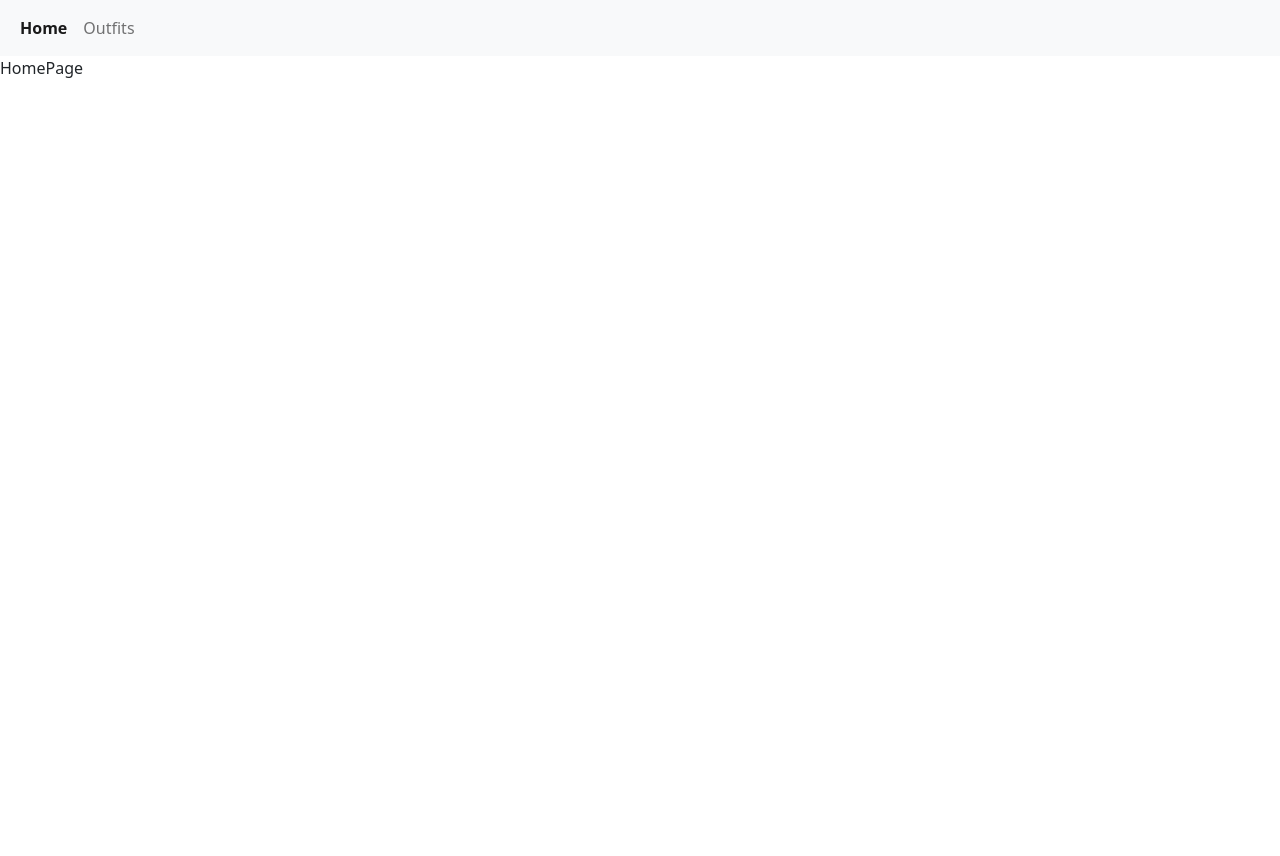
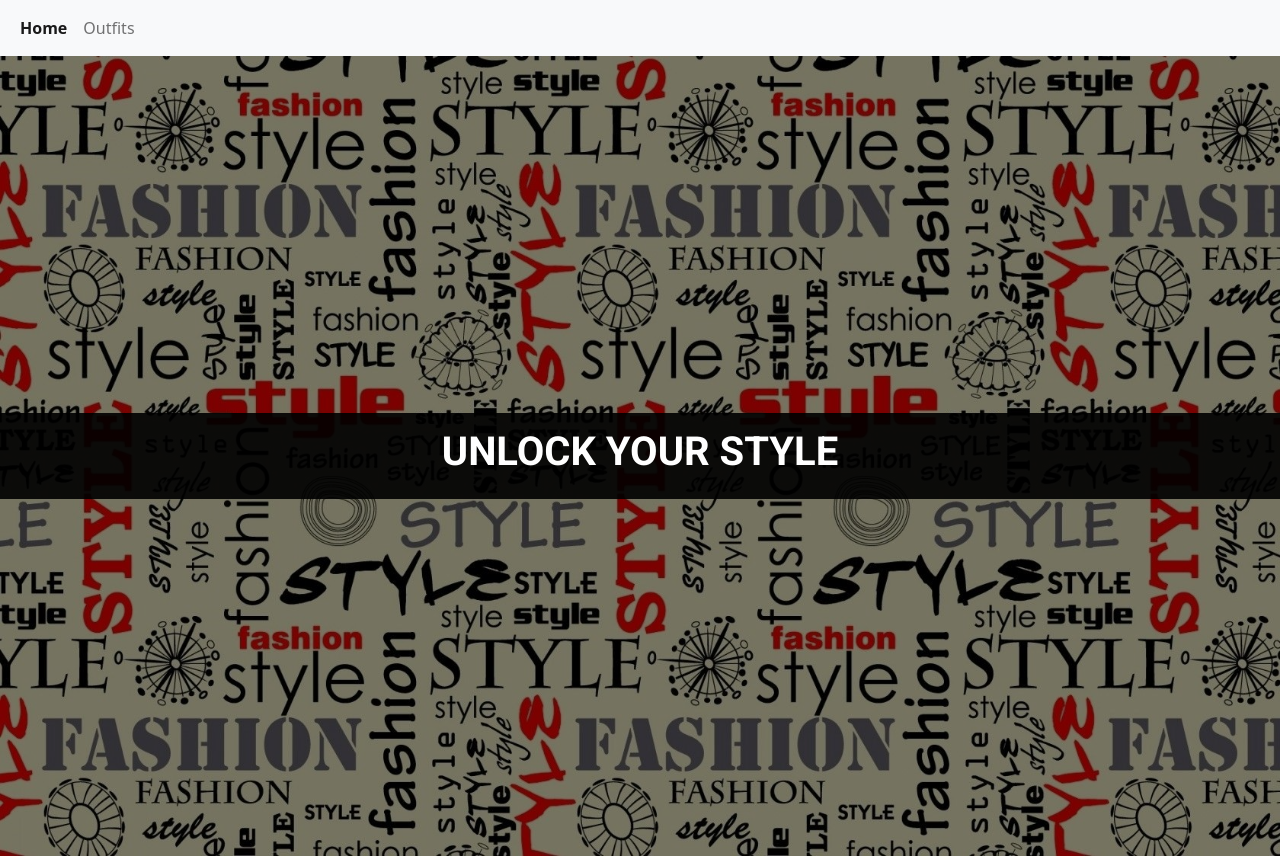
Before and after one commit to bladshed/project-2-vuejs, a Vue app: page / in a window 1280 px wide. Before the commit the page ends 800 px from the top, so only its background shows below. Built offline with nearby package versions, Linux system fonts and the light colour scheme.

Commit message:
implemented axios to get data from custom api

```diff
--- a/package.json
+++ b/package.json
@@ -8,6 +8,7 @@
     "lint": "vue-cli-service lint"
   },
   "dependencies": {
+    "axios": "^0.24.0",
     "bootstrap": "^5.1.3",
     "core-js": "^3.6.5",
     "vue": "^2.6.11"
--- a/public/index.html
+++ b/public/index.html
@@ -6,6 +6,10 @@
     <meta name="viewport" content="width=device-width,initial-scale=1.0">
     <link rel="icon" href="<%= BASE_URL %>favicon.ico">
     <title><%= htmlWebpackPlugin.options.title %></title>
+
+    <link rel="preconnect" href="https://fonts.googleapis.com">
+    <link rel="preconnect" href="https://fonts.gstatic.com" crossorigin>
+    <link href="https://fonts.googleapis.com/css2?family=Roboto:wght@700&display=swap" rel="stylesheet">
   </head>
   <body>
     <noscript>
--- a/src/components/HomePage.vue
+++ b/src/components/HomePage.vue
@@ -1,18 +1,36 @@
 <template>
-  <div>
-    HomePage
+  <div id="home-div">
+    <div id="background" class="d-flex justify-content-center align-items-center">
+      <div class="text-center title">
+        <h1>UNLOCK YOUR STYLE</h1>
+      </div>
+    </div>
   </div>
 </template>
 
 <script>
-
 export default {
   name: "HomePage",
-  components: {
-  }
-}
+  components: {},
+};
 </script>
 
 <style>
-
+#home-div {
+  height: 100vh;
+  background-image: url("../images/fashion-background.jpg");
+  background-size: cover;
+}
+#background {
+  height: 100%;
+  width: 100%;
+  background-color: rgba(0, 0, 0, 0.5);
+}
+.title {
+  font-family: "Roboto", sans-serif;
+  color: white;
+  background-color: rgba(0, 0, 0, 0.9);
+  padding: 15px;
+  width: 100%;
+}
 </style>
--- /dev/null
+++ b/src/components/OutfitCard.vue
@@ -0,0 +1,46 @@
+<template>
+  <div class="card col-2 mx-2">
+    <div class="card-header">
+        {{ outfit.type.toUpperCase() }}
+    </div>
+    <div class="card-body">
+        <h5 class="card-title">{{ outfit.gender.toUpperCase() }}</h5>
+        <img class="mx-0" v-bind:src="outfit.img_url" alt="" />
+    </div>
+    <div class="d-flex flex-row justify-content-center align-items-center">
+        <button class="btn-sm btn-warning mb-3 m-2 col-4">Edit</button>
+        <button class="btn-sm btn-success mb-3 m-2 col-4">View</button>
+    </div>
+    <div class="card-footer text-muted">
+        {{ outfit.dateCreated.split("T")[0] }}
+    </div>
+  </div>
+</template>
+
+<script>
+export default {
+  props: ["outfit"],
+  data: function () {
+    return {
+      formattedDate: "",
+    };
+  },
+//   computed: {
+//     // a computed property is like a function
+//     // in the `methods`
+//     // however we refer to it as if it is a data
+//     // variable in the template
+//     formatDate: function () {
+//         // 2022-01-08T12:45:19.822Z
+//         return this.outfit.dateCreated.split("T")[0]
+//     },
+//   }
+};
+</script>
+
+<style>
+img {
+    height: 170px;
+    width: 100%;
+}
+</style>
--- a/src/components/OutfitsPage.vue
+++ b/src/components/OutfitsPage.vue
@@ -1,18 +1,108 @@
 <template>
-  <div>
-    OutfitsPage
+  <div id="outfits-div">
+    <div id="background">
+      <main class="d-flex py-3">
+        <!-- search column start -->
+        <div class="col-2" id="search-div">
+          <div class="p-3">
+            <input id="search-input" class="form-control" type="text" placeholder="text input"/>
+
+            <hr />
+            <label>Types</label>
+            <div class="form-check">
+              <input class="form-check-input" type="checkbox" value="formal" />
+              <label class="form-check-label" for="flexCheckDefault">
+                Formal
+              </label>
+            </div>
+            <div class="form-check">
+              <input class="form-check-input" type="checkbox" value="casual" />
+              <label class="form-check-label" for="flexCheckDefault">
+                Casual
+              </label>
+            </div>
+            <div class="form-check">
+              <input
+                class="form-check-input"
+                type="checkbox"
+                value="streetwear"
+              />
+              <label class="form-check-label" for="flexCheckDefault">
+                Streetwear
+              </label>
+            </div>
+
+            <hr />
+            <label>Genders</label>
+            <div class="form-check">
+              <input class="form-check-input" type="checkbox" value="male" />
+              <label class="form-check-label" for="flexCheckDefault">
+                Male
+              </label>
+            </div>
+            <div class="form-check">
+              <input class="form-check-input" type="checkbox" value="female" />
+              <label class="form-check-label" for="flexCheckDefault">
+                Female
+              </label>
+            </div>
+            <br />
+            <button class="btn-sm btn-primary mb-3 col-10" id="search-btn">
+              SEARCH
+            </button>
+          </div>
+        </div>
+        <!-- search column end -->
+
+        <!-- outfit records start -->
+        <div id="map-section" class="col-10 d-flex flex-row align-items-center">
+          <OutfitCard
+            v-for="outfit in outfits"
+            v-bind:key="outfit._id"
+            v-bind:outfit="outfit"
+          />
+        </div>
+        <!-- outfit records end -->
+      </main>
+    </div>
   </div>
 </template>
 
 <script>
+import OutfitCard from "./OutfitCard";
+import axios from "axios";
+
+const BASE_API_URL = "http://localhost:7070/";
 
 export default {
   name: "OutfitsPage",
+  created: async function () {
+    let response = await axios.get(BASE_API_URL + "outfits");
+    this.outfits = response.data;
+  },
   components: {
-  }
-}
+    OutfitCard,
+  },
+  data: function () {
+    return {
+      outfits: [],
+    };
+  },
+};
 </script>
 
 <style>
-
+#outfits-div {
+  height: 100vh;
+  background-image: url("../images/fashion-background.jpg");
+  background-size: cover;
+}
+#background {
+  height: 100%;
+  width: 100%;
+  background-color: rgba(0, 0, 0, 0.5);
+}
+#search-div {
+  background-color: rgb(241, 241, 241);
+}
 </style>
```
Also changed, not shown: notes.txt, src/images/fashion-background.jpg (added), 1 other file (tests, documents, lock files or other folders).
